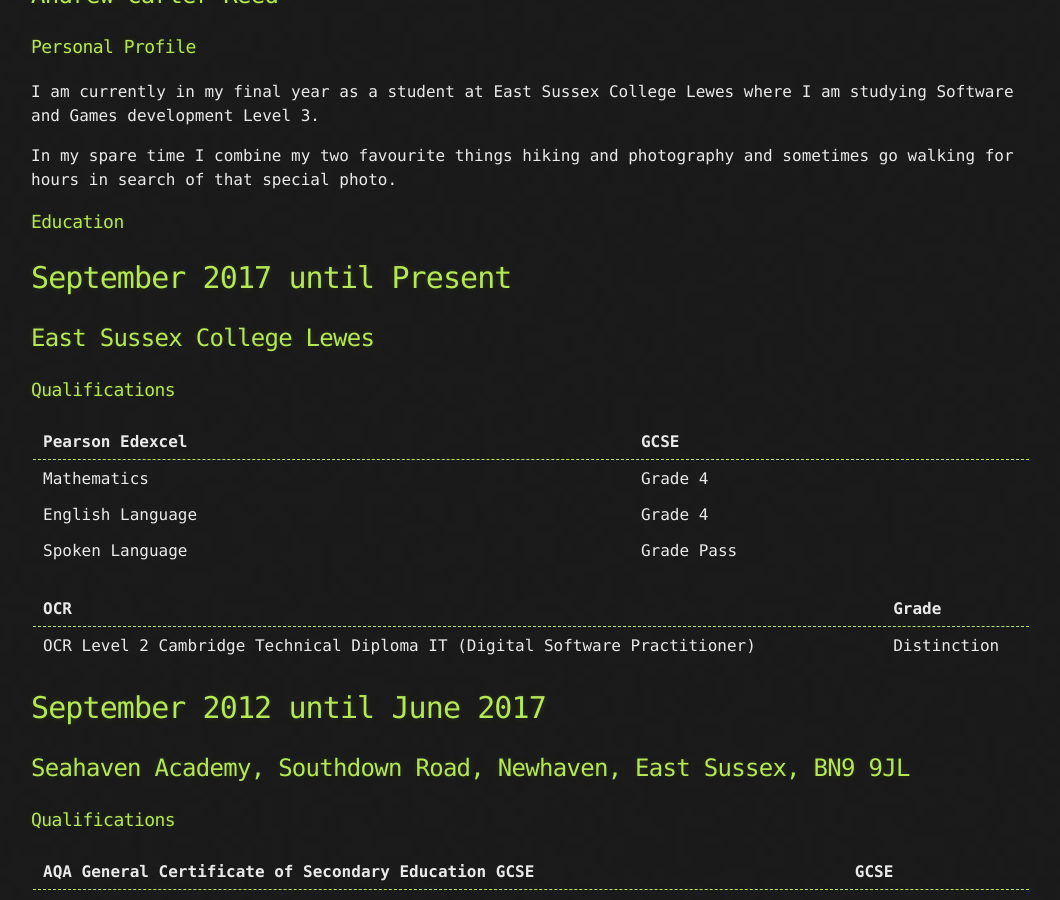
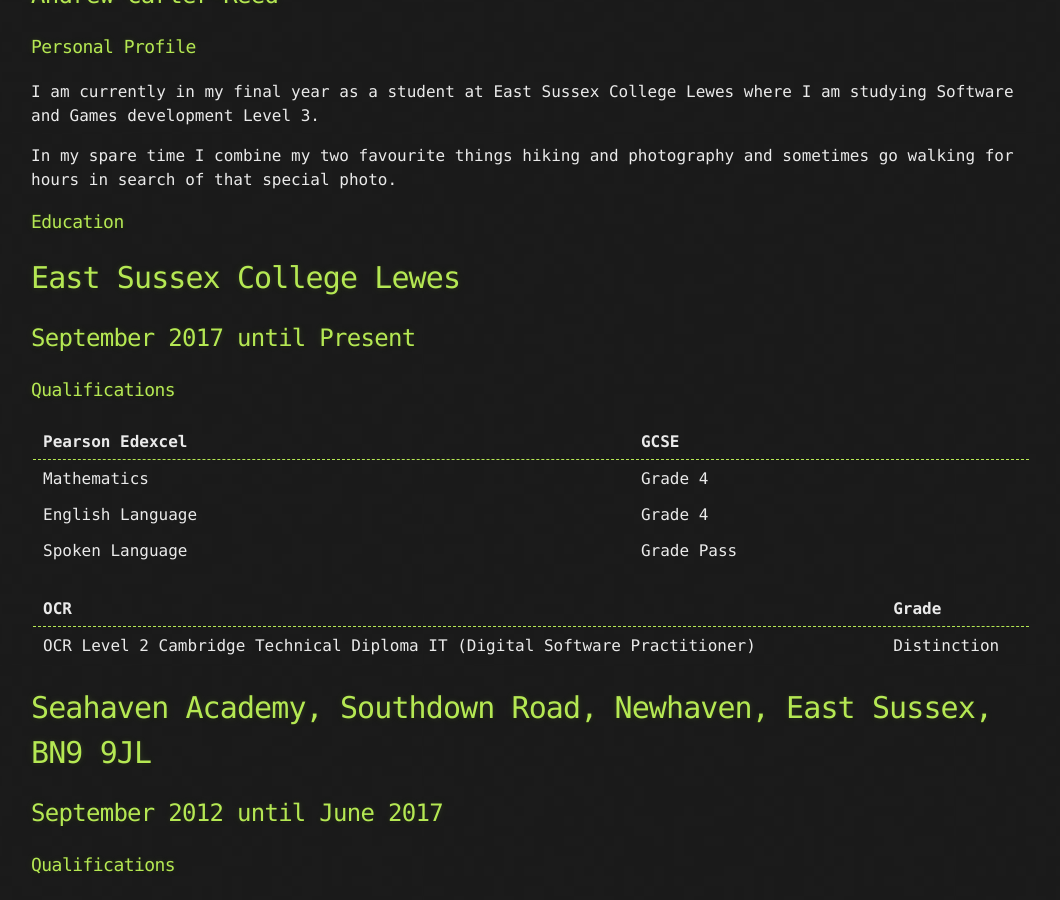
Before and after one commit to OFGAMINGXV/Portfolio, a Jekyll site: the page built from cv.md, in a window 1280 px wide and 900 px high, scrolled down 399 px. Shown: the whole window, without its empty margins (109-1169 px from the left). Built offline with Jekyll 4.4.1, drawn with Linux system fonts in a browser that asks for light colours; our own code applies the rules of GitHub Pages for plain Markdown files; the repository's description, which GitHub fills in, is left out.

Commit message:
Update cv.md

```diff
--- a/cv.md
+++ b/cv.md
@@ -9,8 +9,8 @@ In my spare time I combine my two favourite things hiking and photography and so
 
 ### Education
 
-# September 2017 until Present
-## East Sussex College Lewes
+# East Sussex College Lewes
+## September 2017 until Present
 ### Qualifications
 
 | Pearson Edexcel   | GCSE       |
@@ -26,8 +26,8 @@ In my spare time I combine my two favourite things hiking and photography and so
 
 
 
-# September 2012 until June 2017
-## Seahaven Academy, Southdown Road, Newhaven, East Sussex, BN9 9JL
+# Seahaven Academy, Southdown Road, Newhaven, East Sussex, BN9 9JL
+## September 2012 until June 2017
 ### Qualifications
 
 | AQA General Certificate of Secondary Education GCSE | GCSE        |
```
